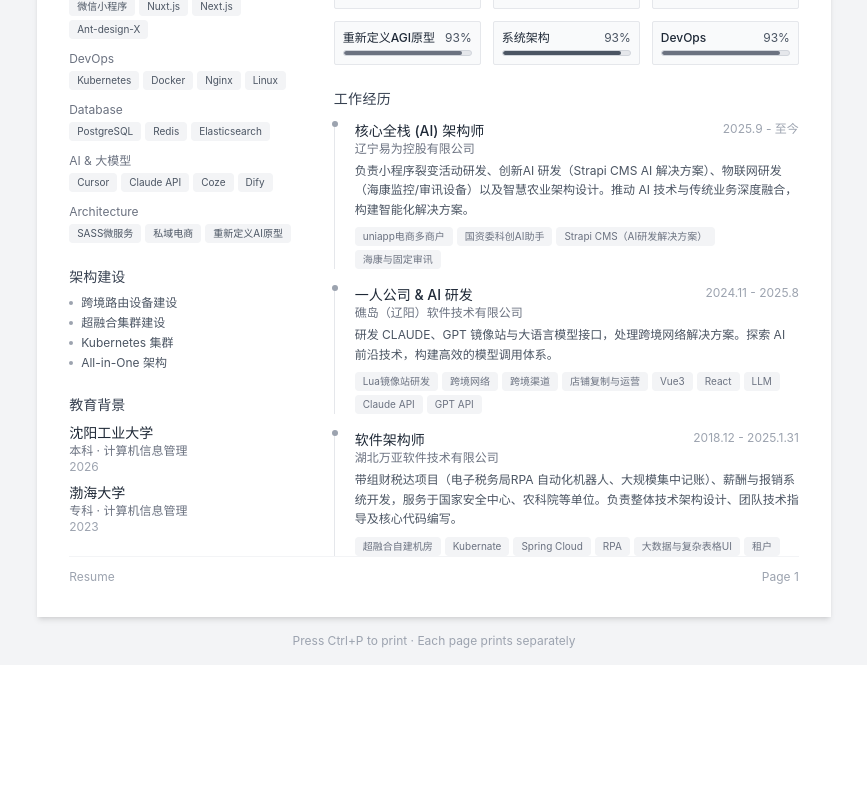
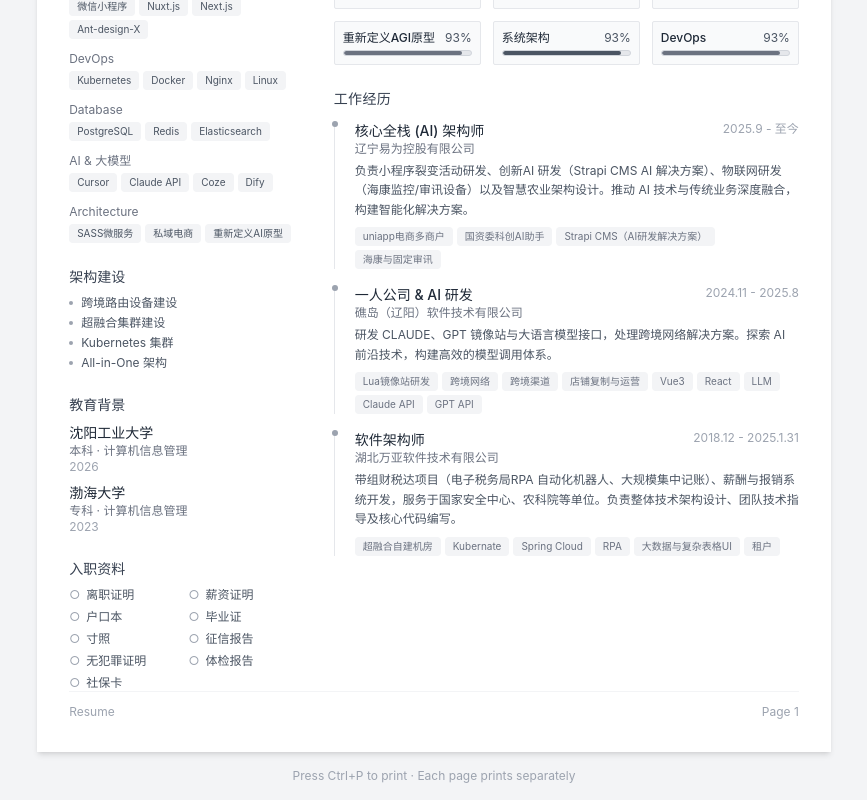
Before and after one commit to cheng990629/jianliben, a React (Vite) app: page / in a window 1280 px wide. Shown: the part 610-1410 px from the top of the page, without its empty margins (206-1073 px from the left). Before the commit the page ends 1275 px from the top, so only its background shows below. Built offline with nearby package versions, Linux system fonts and the light colour scheme.

Commit message:
feat: 添加入职资料清单

```diff
--- a/src/App.tsx
+++ b/src/App.tsx
@@ -171,6 +171,21 @@ const ProfilePage = ({ pageNum }: { pageNum: number }) => (
             </div>
           ))}
         </div>
+
+        {/* 入职资料 */}
+        {personalInfo.onboardingDocuments && (
+          <div className="mt-6">
+            <h3 className="text-sm font-medium text-gray-700 mb-2">入职资料</h3>
+            <div className="grid grid-cols-2 gap-1.5">
+              {personalInfo.onboardingDocuments.map((doc, idx) => (
+                <div key={idx} className="flex items-center gap-1.5">
+                  <span className="text-xs text-gray-400">○</span>
+                  <span className="text-xs text-gray-600">{doc.name}</span>
+                </div>
+              ))}
+            </div>
+          </div>
+        )}
       </div>
 
       {/* 右侧内容 */}
--- a/src/data.ts
+++ b/src/data.ts
@@ -10,6 +10,18 @@ export const personalInfo = {
   education: '沈阳工业大学 · 计算机信息管理 (2023.06~2026.07)',
   email: 'cheng990629@163.com',
   phone: '189-4195-9525',
+  // 入职资料
+  onboardingDocuments: [
+    { name: '离职证明', status: '✓ 已准备' },
+    { name: '薪资证明', status: '✓ 已准备' },
+    { name: '户口本', status: '✓ 已准备' },
+    { name: '毕业证', status: '✓ 已准备' },
+    { name: '寸照', status: '✓ 已准备' },
+    { name: '征信报告', status: '✓ 已准备' },
+    { name: '无犯罪证明', status: '✓ 已准备' },
+    { name: '体检报告', status: '✓ 已准备' },
+    { name: '社保卡', status: '✓ 已准备' },
+  ],
   summary: `技术驱动型架构师，具备架构思维和强学习能力。致力于推动传统系统与 AI 的深度融合与改造。精通 All-in-One 架构、K8s、云原生、分布式系统、微服务、集群化部署。擅长创新AI原型与交互设计，整合设计构建工程，技术攻坚，大数据交互，租户分库分表设计，具备跨境网络研发与设计能力。`,
   specialties: [
     '后端架构：Java, Node.js, Python, PHP',
```
